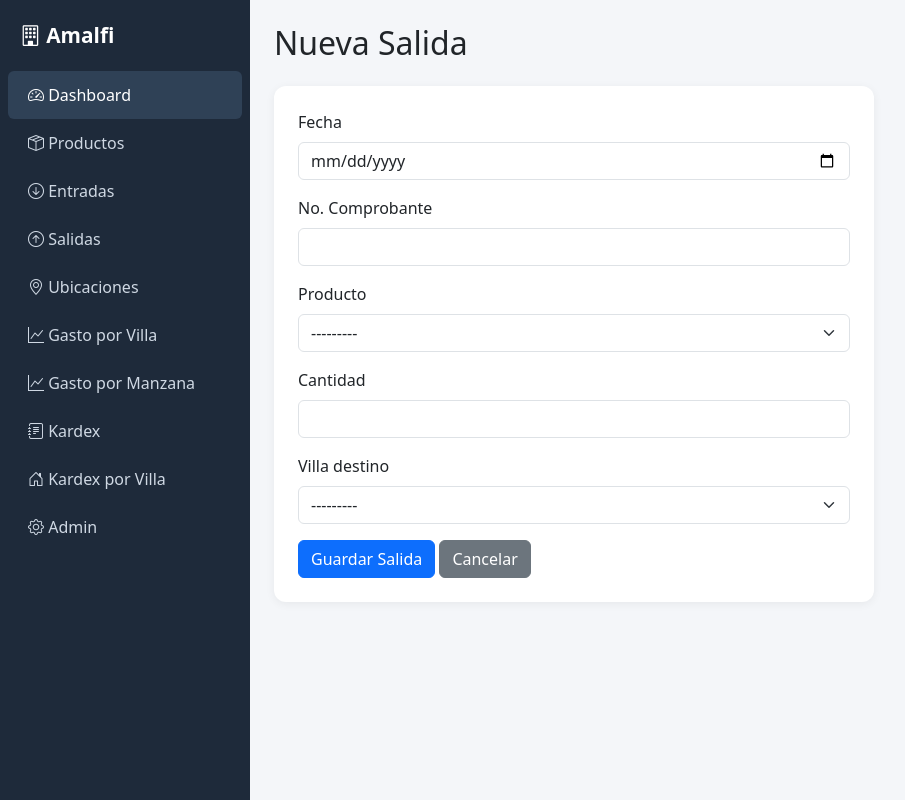
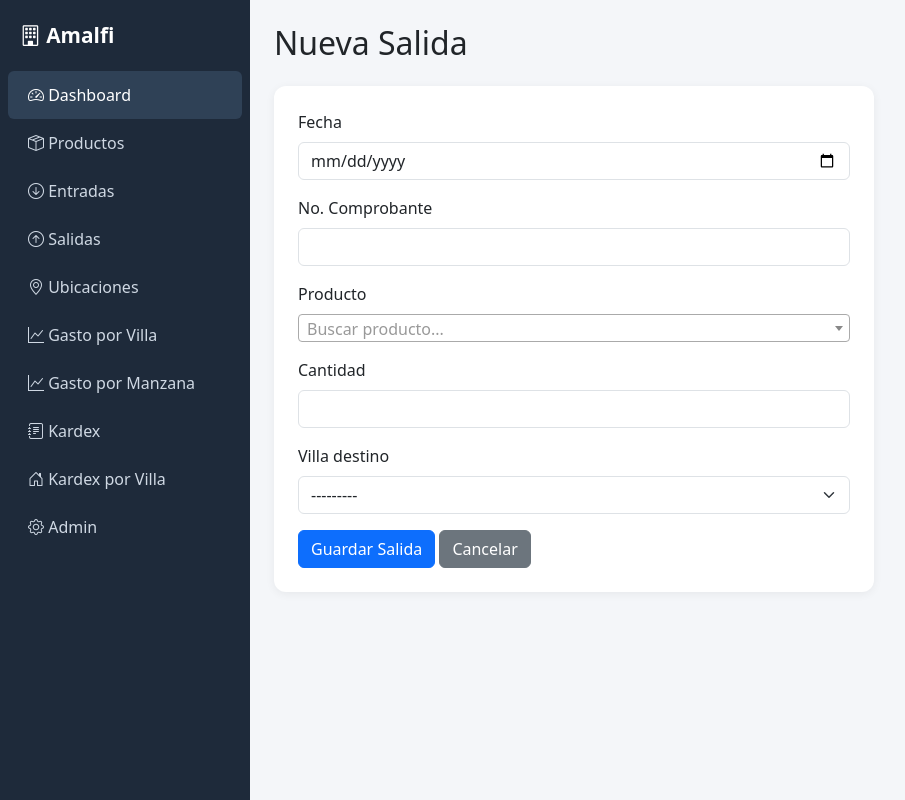
Before and after one commit to VictorRonquilloh/amalfi-inventario, a Django app: page /salidas/nueva/ in a window 1280 px wide. Shown: the whole page, without its empty margins (0-905 px from the left). Run offline with Django 5.2, Linux system fonts and the light colour scheme; a user stored in the database is signed in; data comes from the database, SQL or seed files in the repository; some libraries are stand-ins or nearby versions.

Commit message:
Agregar buscador Select2 al campo producto en Nueva Salida

```diff
--- a/templates/movimientos/form_salida.html
+++ b/templates/movimientos/form_salida.html
@@ -34,3 +34,14 @@
     </form>
 </div>
 {% endblock %}
+
+{% block extra_js %}
+<script>
+    $(document).ready(function() {
+        $('#id_producto').select2({
+            placeholder: "Buscar producto...",
+            width: '100%'
+        });
+    });
+</script>
+{% endblock %}
```
